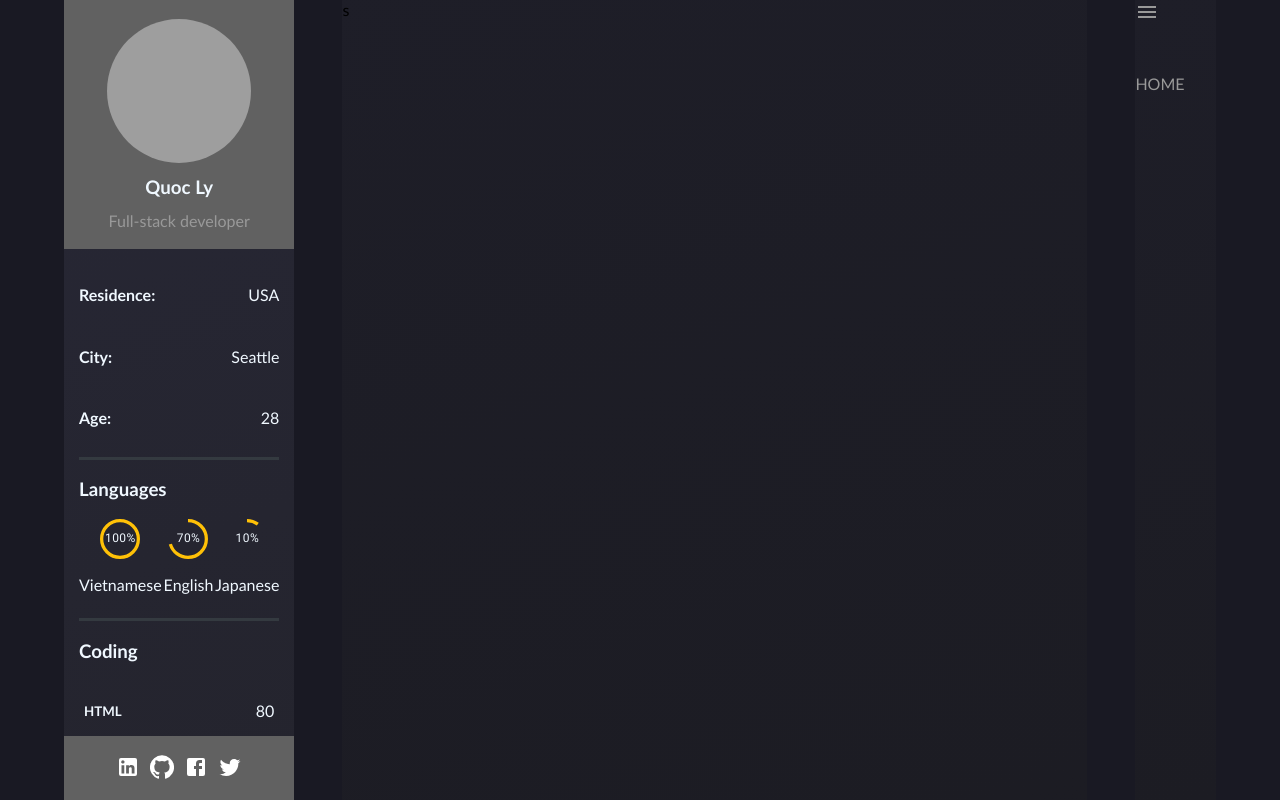
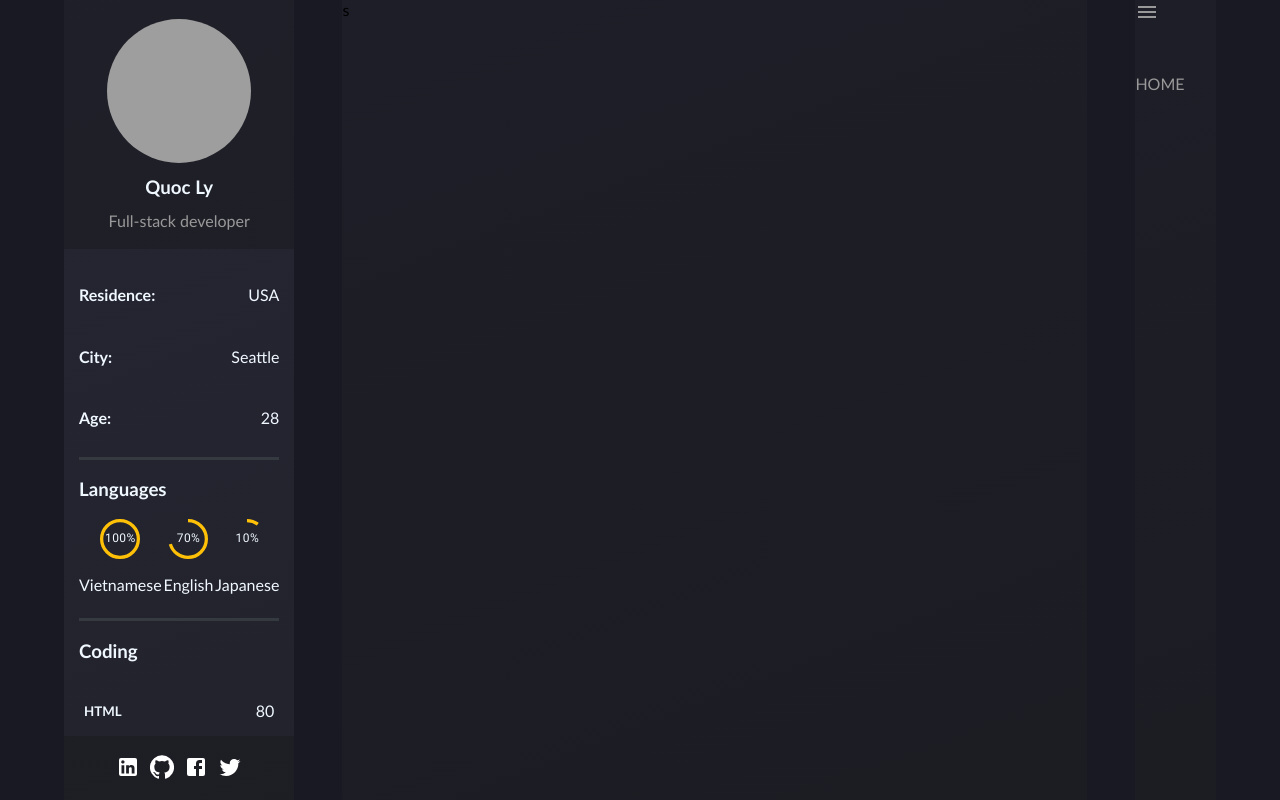
Before and after one commit to qlee0830/portfolio, a React (Create React App) app: page / in a window 1280 px wide. Built offline with nearby package versions, Linux system fonts and the light colour scheme; grey boxes are pictures that could not be loaded.

Commit message:
changed info color

```diff
--- a/src/styles/layout/_info.scss
+++ b/src/styles/layout/_info.scss
@@ -3,10 +3,15 @@
   flex-direction: column;
   justify-content: space-between;
   color: aliceblue;
+  background: linear-gradient(
+    159deg,
+    rgba(30, 30, 40, 0.98) 0%,
+    rgba(28, 28, 35, 0.98) 100%
+  );
   height: 100vh;
   &-badge {
     width: 100%;
-    @include flexbox(center, center,column);
+    @include flexbox(center, center, column);
     padding: 1.2rem 0;
     h3 {
       margin: 0.8rem 0;
@@ -33,7 +38,6 @@
     }
     &__skills {
       flex: 1;
-
     }
   }
   &-contacts {
```
